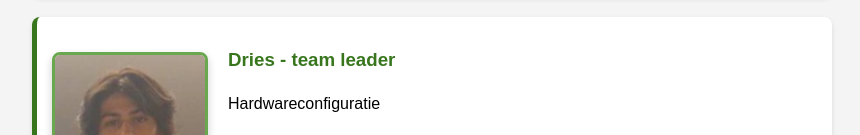
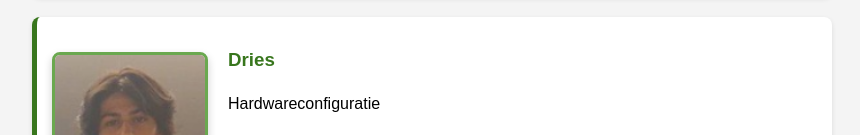
Before and after one commit to Dries-1/PhantomProject, a plain HTML site: page over.html in a window 1280 px wide. Shown: the part 1314-1449 px from the top of the page, without its empty margins (208-1068 px from the left). Drawn offline with Linux system fonts and the light colour scheme.

Commit message:
dries terug plebs

```diff
--- a/over.html
+++ b/over.html
@@ -159,7 +159,7 @@
             <div class="text-box">
                 <img src="drieshoofd.png" alt="Dries">
                 <div class="text">
-                    <h3>Dries - team leader</h3>
+                    <h3>Dries</h3>
                     <p>Hardwareconfiguratie</p>
                     <p>Opstelling en installatie</p>
                     <p>Website configuratie</p>
```
